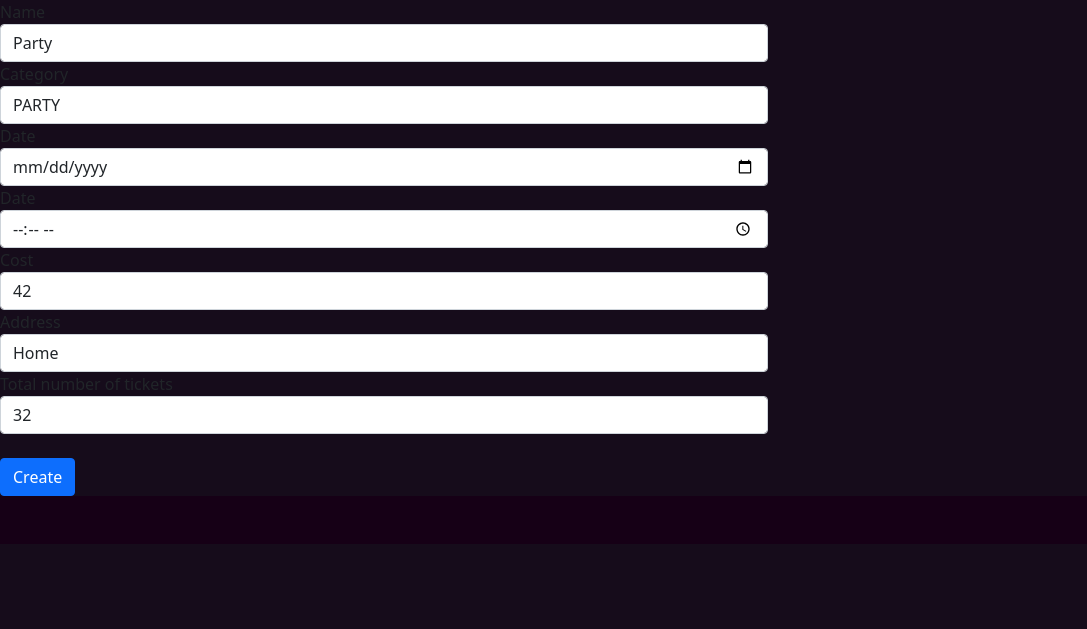
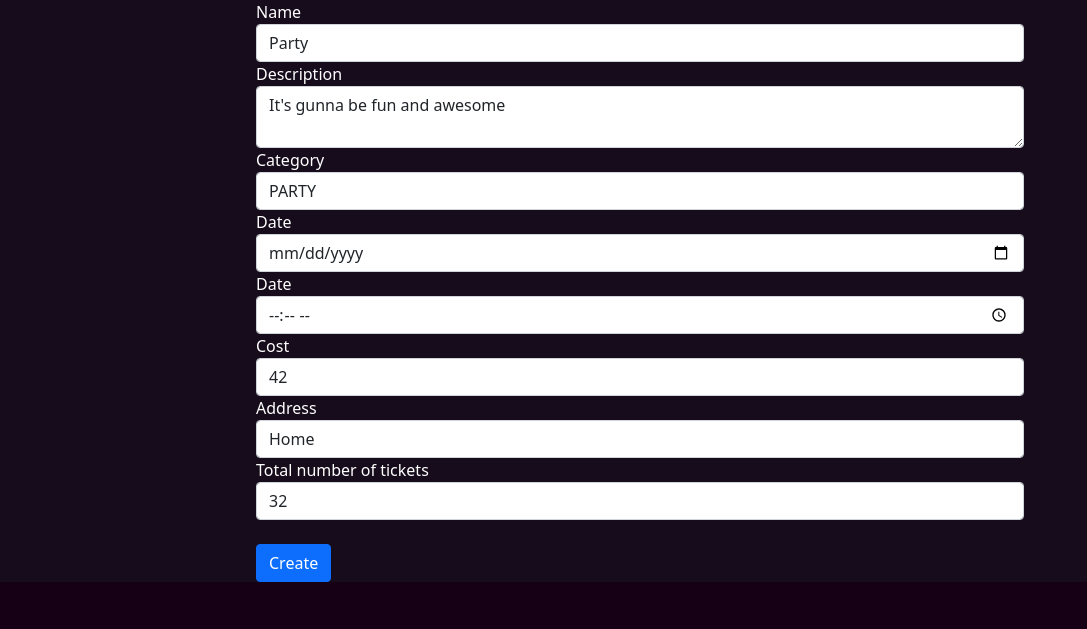
Before and after one commit to zlo120/IAB207-Assignment-3, a Flask app: page /event/edit/1 in a window 1280 px wide. Shown: the part 40-669 px from the top of the page, without its empty margins (0-1087 px from the left). Run offline with Flask 2, Linux system fonts and the light colour scheme; data comes from the database, SQL or seed files in the repository; both versions use the stored data as it was after the commit; some libraries are stand-ins or nearby versions.

Commit message:
Added in a description for events

```diff
--- a/website/event.py
+++ b/website/event.py
@@ -37,6 +37,7 @@ def create():
 
         event = Event(
             Name = form.Name.data,
+            Description = form.Description.data,
             Status = "Upcoming",
             DateTime = datetime.strptime( (str(form.Date.data) + ' ' + str(form.Time.data)) , "%Y-%m-%d %H:%M:%S"),
             Cost = form.Cost.data,
@@ -97,6 +98,7 @@ def edit(id):
         event.Cost = form.Cost.data
         event.Address = form.Address.data
         event.TotalTickets = form.TotalTickets.data
+        event.Description = form.Description.data
 
         if form.Date.data is not None and form.Time.data is not None:
             event.DateTime = datetime.strptime( (str(form.Date.data) + ' ' + str(form.Time.data)) , "%Y-%m-%d %H:%M:%S")
@@ -105,7 +107,7 @@ def edit(id):
 
         return redirect(url_for('main.index'))
 
-    return render_template('event/update.html', form = form)
+    return render_template('event/update.html', form = form, event = event)
 
 @eventbp.route('/view/<int:id>', methods=['GET', 'POST'])
 def view(id):
--- a/website/forms.py
+++ b/website/forms.py
@@ -1,6 +1,6 @@
 
 from flask_wtf import FlaskForm
-from wtforms.fields import SubmitField, StringField, PasswordField, IntegerField
+from wtforms.fields import SubmitField, StringField, PasswordField, IntegerField, TextAreaField
 from wtforms.fields.html5 import DateField, TimeField
 from wtforms.validators import InputRequired, Email, EqualTo, Optional
 from flask_wtf.file import FileField, FileRequired, FileAllowed
@@ -35,6 +35,7 @@ ALLOWED_FILE = ['.PNG','.png',".jpg",'.JPG','.jpeg','.jpeg']
 
 class CreateEvent(FlaskForm):
     Name = StringField("Name", validators=[InputRequired()])
+    Description = TextAreaField("Description", validators=[InputRequired()])
     Date = DateField("Date", validators=[InputRequired()])
     Time = TimeField("Date", validators=[InputRequired()])
     Cost = IntegerField("Cost", validators=[InputRequired()])
@@ -51,6 +52,7 @@ def createEditForm(event):
 
     class EditForm(FlaskForm):
         Name = StringField("Name", validators=[Optional()], render_kw={"value":event.Name})
+        Description = TextAreaField("Description", validators=[Optional()], render_kw={"value":event.Name})
         Date = DateField("Date", validators=[Optional()])
         Time = TimeField("Date", validators=[Optional()])
         Cost = IntegerField("Cost", validators=[Optional()], render_kw={"value":event.Cost})
--- a/website/models.py
+++ b/website/models.py
@@ -37,6 +37,7 @@ class Event(db.Model):
     __tablename__ = "events"
     EventID = db.Column(db.Integer, primary_key = True, nullable = False, autoincrement=True)
     Name = db.Column(db.String(256), nullable = False)
+    Description = db.Column(db.String(256), nullable = False)
     Status = db.Column(db.String(256), nullable = False)
     DateTime = db.Column(db.DateTime, nullable = False)
     Cost = db.Column(db.Integer, nullable = False)
--- a/website/static/index.css
+++ b/website/static/index.css
@@ -1,4 +1,8 @@
 .white {
+    color: white;
+}
+
+.white p {
     color: white;
 }
 
@@ -67,10 +71,18 @@ hr {
    margin: auto;
 }
 
-.card {
-
-}
-
 .card-title {
     color: black;
 }
+
+/* .event-content {
+    text-align: center;
+} */
+
+.comments{
+    text-align: left;
+}
+
+.modal-body p {
+    color: black;
+}
--- a/website/templates/event/create.html
+++ b/website/templates/event/create.html
@@ -8,6 +8,9 @@
     <div style="color: white;" class="form-group">
         {{form.Name.label}}
         {{form.Name (class="form-control", placeholder="Name of your event")}}
+
+        {{form.Description.label}}
+        {{form.Description (class="form-control", placeholder="Description of your event")}}
 
         {{form.Category.label}}
         {{form.Category (class="form-control", placeholder="Category of your event")}}
--- a/website/templates/event/update.html
+++ b/website/templates/event/update.html
@@ -2,12 +2,15 @@
 
 {% block body %}
 
-<form style="width:60%;" method="POST" action="">
+<form class="formCentre" style="width:60%;" style="width:60%;" method="POST" action="">
     {{ form.hidden_tag() }}
 
-    <div class="form-group">
+    <div style="color: white;" class="form-group">
         {{form.Name.label}}
         {{form.Name (class="form-control", placeholder="Name of your event")}}
+
+        {{form.Description.label}}
+        <textarea class="form-control" id="Description" name="Description" placeholder="Description of your event" value="Party">{{event.Description}}</textarea>
 
         {{form.Category.label}}
         {{form.Category (class="form-control", placeholder="Category of your event")}}
--- a/website/views.py
+++ b/website/views.py
@@ -1,5 +1,4 @@
 from flask import Blueprint, render_template
-
 bp = Blueprint('main', __name__)
 
 
```
Also changed, not shown: website/templates/event/view.html (+40 -6 lines), website/sitedata.sqlite.
